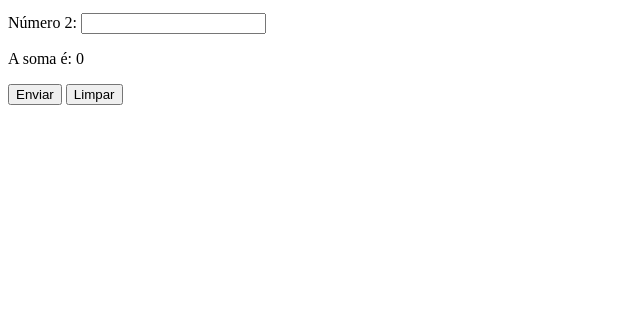
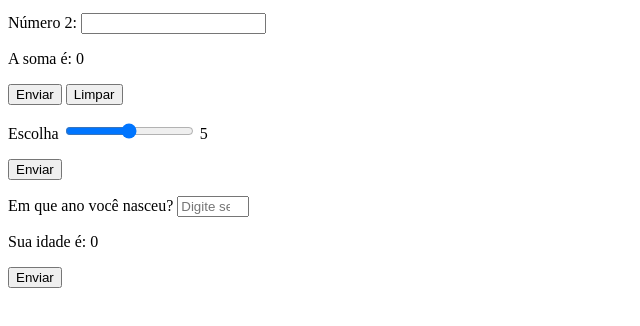
Before and after one commit to lucasalb1/HTML-CSS, a plain HTML site: page Exercicios/Ex.34/form08.html in a window 1280 px wide. Shown: the part 104-430 px from the top of the page, without its empty margins (0-640 px from the left). Drawn offline with Linux system fonts and the light colour scheme.

Commit message:
output & oninput

```diff
--- a/Exercicios/Ex.34/form08.html
+++ b/Exercicios/Ex.34/form08.html
@@ -26,6 +26,33 @@
         <input type="submit" value="Enviar">
         <input type="reset" value="Limpar">
     </form>
-    <form action="" method="get"></form>
+    <form action="cadastro.js" method="get" autocomplete="on">
+        <p>
+            <label for="irang">Escolha</label>
+            <input type="range" name="rang" id="irang" min="0" max="10" oninput="urang.innerHTML = Number(irang.value)">
+            <output name="urang" id="uirang">5</output>
+        </p>
+        <p><input type="submit" value="Enviar">
+        </p>
+    </form>
+    <form action="cadastro.js" method="post" autocomplete="on">
+        <p>
+            <label for="iano">Em que ano você nasceu?</label>
+            <input type="number" name="ano" id="iano" required min="1900" max="2022" placeholder="Digite seu ano de nascimento" oninput="calcIdade()">
+        </p>
+        <p>
+            <label for="idade">Sua idade é:</label>
+            <output id="idade">0</output>
+        </p>
+        <p>
+            <input type="submit" value="Enviar">
+        </p>
+        <script>
+            function calcIdade(){
+                let atual = new Date().getFullYear()
+                idade.innerHTML= Number(atual) - Number(iano.value)
+            }
+        </script>
+    </form>
 </body>
 </html>
```
